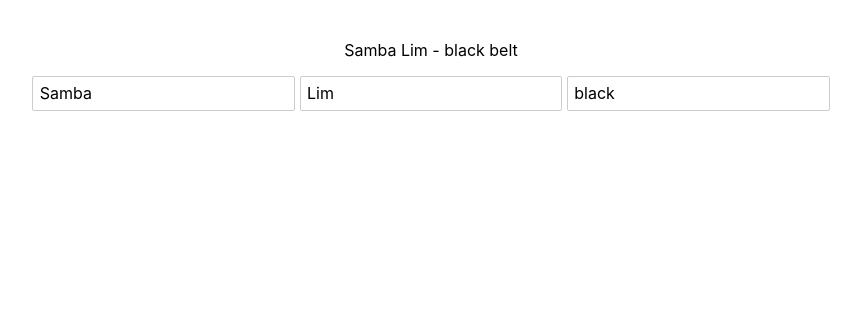
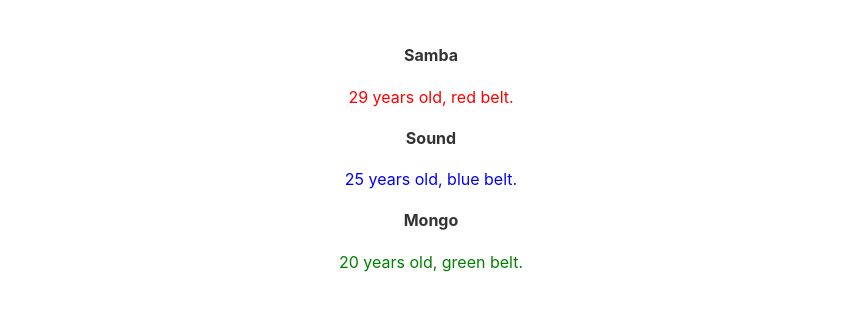
Before and after one commit to SambaLim/Svelte-Tutorial, a Svelte app: page / in a window 1280 px wide. Shown: the top 310 px of the page, without its empty margins (209-1070 px from the left). Built offline with nearby package versions, Linux system fonts and the light colour scheme.

Commit message:
6. Loops

```diff
--- a/src/App.svelte
+++ b/src/App.svelte
@@ -1,28 +1,20 @@
 <script>
-	let firstName = 'Samba';
-	let lastName = "Lim"
-	let beltColor = 'black';
-
-	$: fullName = `${firstName} ${lastName}`;
-	$: {
-		console.log(beltColor);
-		console.log(fullName);
-	};
-
-	const handleClick = () => {
-		beltColor = 'orange';
-	};
-
-	const handleInput = (e) => {
-		beltColor = e.target.value;
-	};
+	let people = [
+		{ name: 'Samba', beltColor: 'red', age:29, id:1 },
+		{ name: 'Sound', beltColor: 'blue', age:25, id:2 },
+		{ name: 'Mongo', beltColor: 'green', age:20, id:3 }
+	];
 </script>
 
 <main>
-	<p style="color: {beltColor}">{fullName} - {beltColor} belt</p>
-	<input type="text" bind:value={ firstName }>
-	<input type="text" bind:value={ lastName }>
-	<input type="text" bind:value={ beltColor }>
+	{#each people as person (person.id)}
+		<div>
+			<h4>{person.name}</h4>
+			<p style="color: {person.beltColor}">{person.age} years old, {person.beltColor} belt.</p>
+		</div>
+	{:else}
+		<p>There are no people to show...</p>
+	{/each}
 </main>
 
 <style>
```
